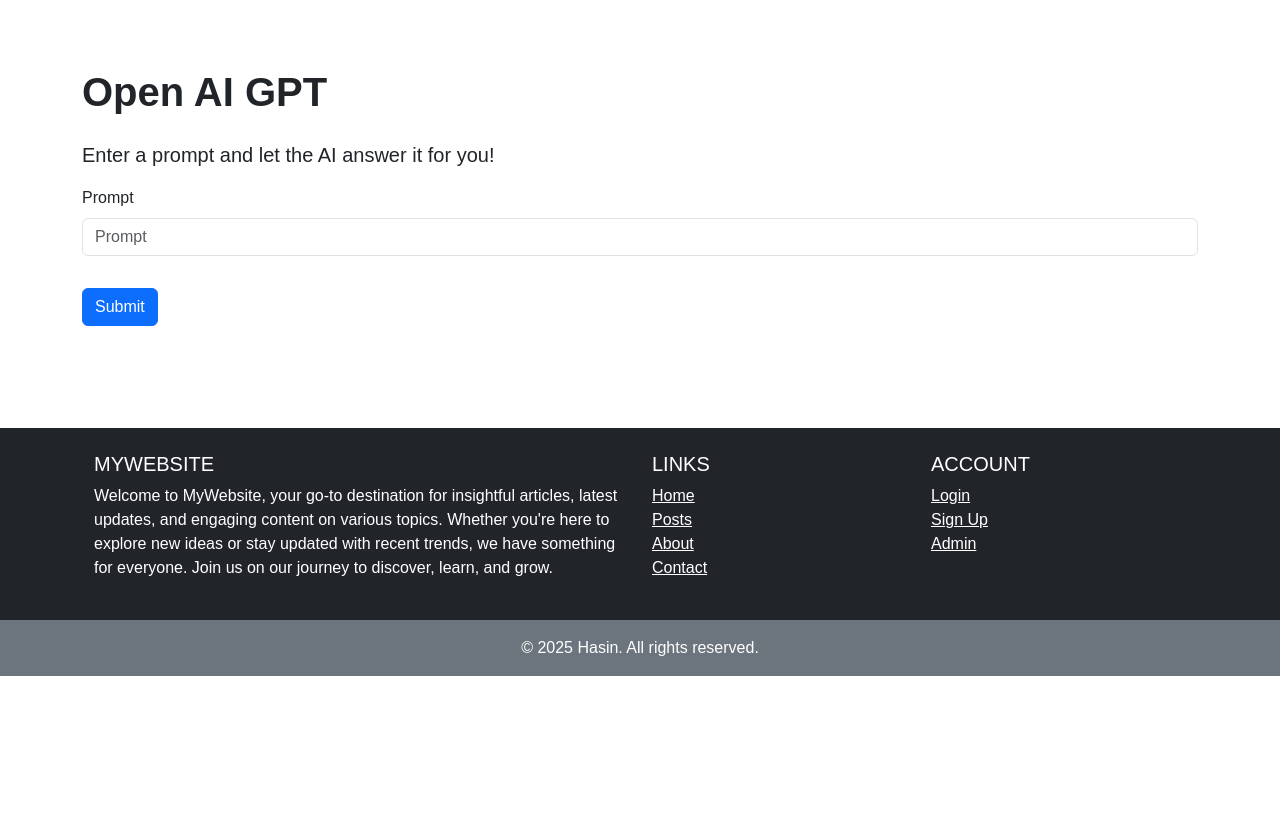
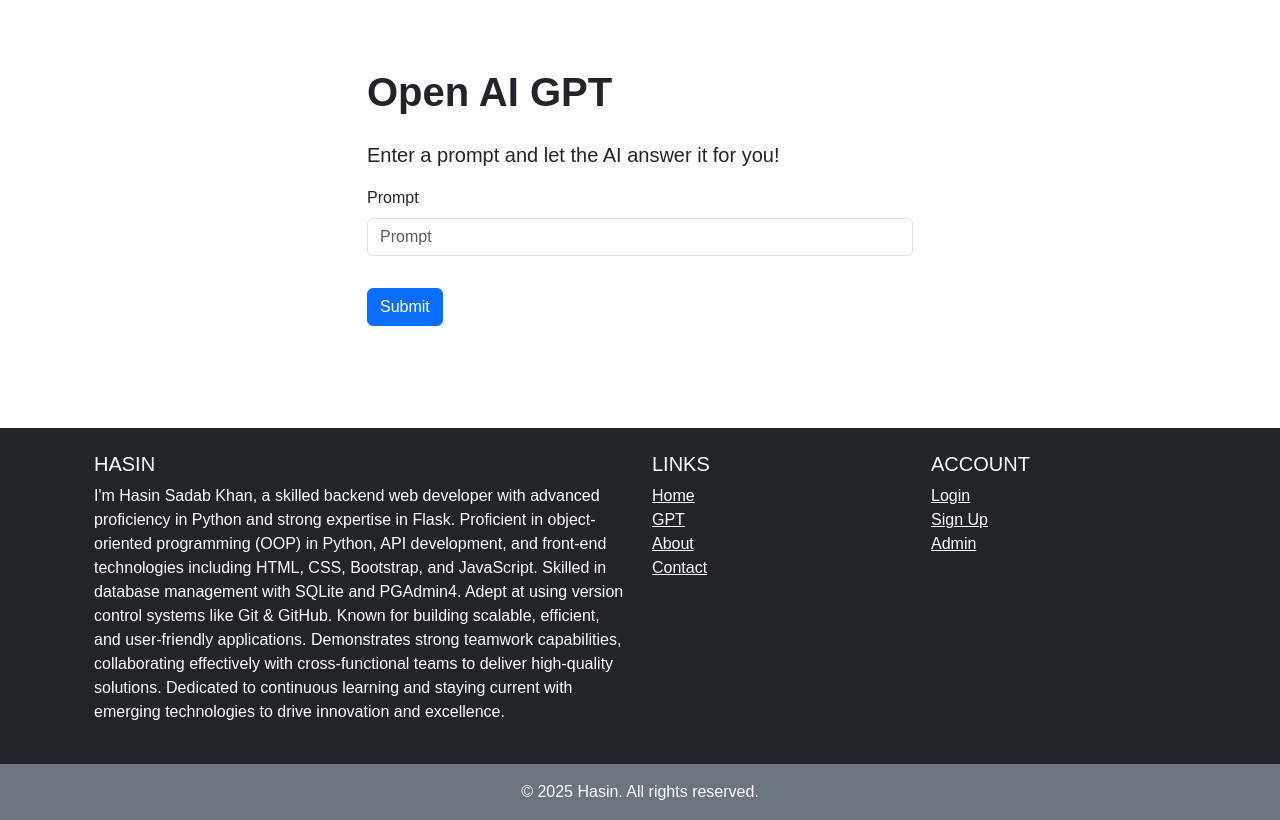
Before and after one commit to ArkoKhan/My_Django_Website, a Django app: page /open_ai_app/open_ai/ in a window 1280 px wide. Shown: the part 56-876 px from the top of the page. Before the commit the page ends 732 px from the top, so only its background shows below. Run offline with Django 5.2, Linux system fonts and the light colour scheme; a user stored in the database is signed in; some libraries are stand-ins or nearby versions.

Commit message:
few adjustments

```diff
--- a/templates/base.html
+++ b/templates/base.html
@@ -16,6 +16,7 @@
     <!-- My CSS -->
     {% load static %}
     <link rel="stylesheet" href="{% static 'style.css' %}">
+    <link rel="shortcut icon" href="{% static 'img/favicon.ico' %}" type="image/x-icon">
     {% load static %}
 <link rel="stylesheet" type="text/css" href="{% static 'django_ckeditor_5/dist/styles.css' %}">
 <script type="text/javascript" src="{% static 'django_ckeditor_5/dist/bundle.js' %}"></script>
@@ -25,6 +26,8 @@
   <body>
     <header>
         {% include 'navigation.html' %}
+        {% block banner %}
+        {% endblock %}
     </header>
     <main>
         {% block content %}
--- a/templates/footer.html
+++ b/templates/footer.html
@@ -3,25 +3,25 @@
     <div class="container p-4">
         <div class="row">
             <div class="col-lg-6 col-md-12 mb-4 mb-md-0">
-                <h5 class="text-uppercase">MyWebsite</h5>
+                <h5 class="text-uppercase">Hasin</h5>
                 <p>
-                    Welcome to MyWebsite, your go-to destination for insightful articles, latest updates, and engaging content on various topics. Whether you're here to explore new ideas or stay updated with recent trends, we have something for everyone. Join us on our journey to discover, learn, and grow.
+                    I'm Hasin Sadab Khan, a skilled backend web developer with advanced proficiency in Python and strong expertise in Flask. Proficient in object-oriented programming (OOP) in Python, API development, and front-end technologies including HTML, CSS, Bootstrap, and JavaScript. Skilled in database management with SQLite and PGAdmin4. Adept at using version control systems like Git & GitHub. Known for building scalable, efficient, and user-friendly applications. Demonstrates strong teamwork capabilities, collaborating effectively with cross-functional teams to deliver high-quality solutions. Dedicated to continuous learning and staying current with emerging technologies to drive innovation and excellence.
                 </p>
             </div>
             <div class="col-lg-3 col-md-6 mb-4 mb-md-0">
                 <h5 class="text-uppercase">Links</h5>
                 <ul class="list-unstyled mb-0">
                     <li>
-                        <a href="#" class="text-white">Home</a>
+                        <a href="{% url 'home' %}" class="text-white">Home</a>
                     </li>
                     <li>
-                        <a href="#" class="text-white">Posts</a>
+                        <a href="{% url 'open_ai' %}" class="text-white">GPT</a>
                     </li>
                     <li>
-                        <a href="#" class="text-white">About</a>
+                        <a href="{% url 'about' %}" class="text-white">About</a>
                     </li>
                     <li>
-                        <a href="#" class="text-white">Contact</a>
+                        <a href="{% url 'contact' %}" class="text-white">Contact</a>
                     </li>
                 </ul>
             </div>
@@ -35,7 +35,7 @@
                         <a href="{% url 'register' %}" class="text-white">Sign Up</a>
                     </li>
                     <li>
-                        <a href="/admin" class="text-white">Admin</a>
+                        <a href="/admin" target="_blank" class="text-white">Admin</a>
                     </li>
                 </ul>
             </div>
--- a/templates/index.html
+++ b/templates/index.html
@@ -5,10 +5,10 @@
 
 {% block content %}
 {% load static %}
-<header class="banner-header" style="background-image: url('{% static 'img/banner.jpg' %}');">
+<section class="banner-header" style="background-image: url('{% static 'img/banner.jpg' %}');">
 
     <div class="container text-center">
         <h1 class="display-4 index_h1">Welcome to My World!</h1>
     </div>
-</header>
+</section>
 {% endblock %}
--- a/templates/open_ai/gpt.html
+++ b/templates/open_ai/gpt.html
@@ -8,6 +8,10 @@
 
 {% block content %}
 <div class="container mt-5 gpt-container">
+
+    <div class="row">
+        <div class="col-md"></div>
+        <div class="col-md-6">
             <h1 class="mb-4">Open AI GPT</h1>
             <p class="lead">Enter a prompt and let the AI answer it for you!</p>
 
@@ -20,6 +24,11 @@
                 </button>
             </form>
 
+        </div>
+        <div class="col-md"></div>
+    </div>
+
+
     {% if msg %}
     <div class="mt-4">
         <h2>Output</h2>
```
Also changed, not shown: open_ai_app/deep_ai.py (added, +26 -0 lines), db.sqlite3, static/img/favicon.ico (added). Lines whose indentation alone changed are shown as unchanged.
